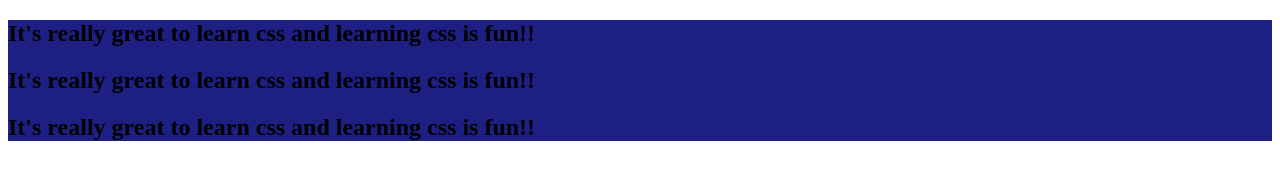
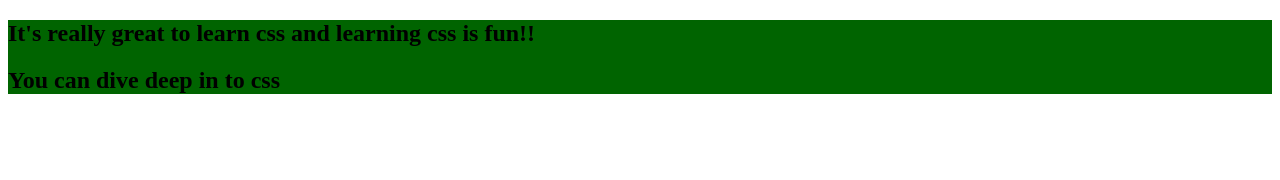
Before and after one commit to VarunPoloju/cssPractice, a plain HTML site: page index.html in a window 1280 px wide. Drawn offline with Linux system fonts and the light colour scheme.

Commit message:
Internal styles

```diff
--- a/index.html
+++ b/index.html
@@ -6,14 +6,18 @@
     <meta http-equiv="X-UA-Compatible" content="IE=edge">
     <meta name="viewport" content="width=device-width, initial-scale=1.0">
     <title>Css Practice</title>
+    <style>
+        section{
+            background: darkgreen;
+        }
+    </style>
 </head>
 
 <body>
     <main>
-        <section style="background: rgb(29, 31, 131);">
+        <section>
             <h1>It's really great to learn css and learning css is fun!!</h1>
-            <h1>It's really great to learn css and learning css is fun!!</h1>
-            <h1>It's really great to learn css and learning css is fun!!</h1>
+            <h2>You can dive deep in to css</h2>
         </section>
     </main>
 </body>
```
